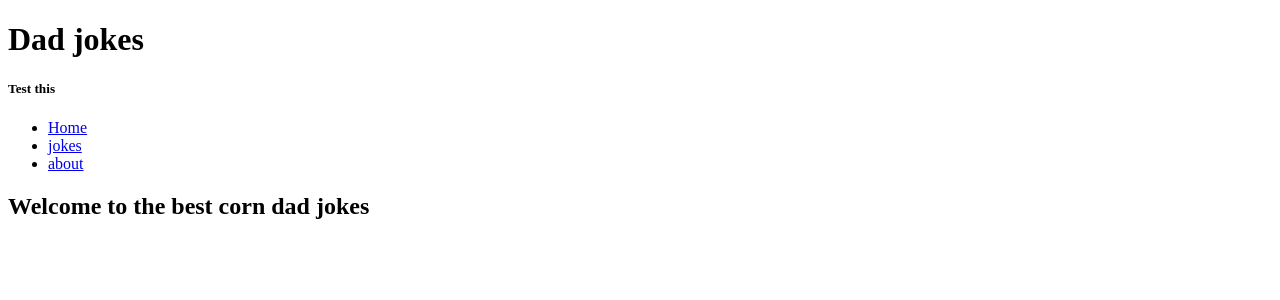
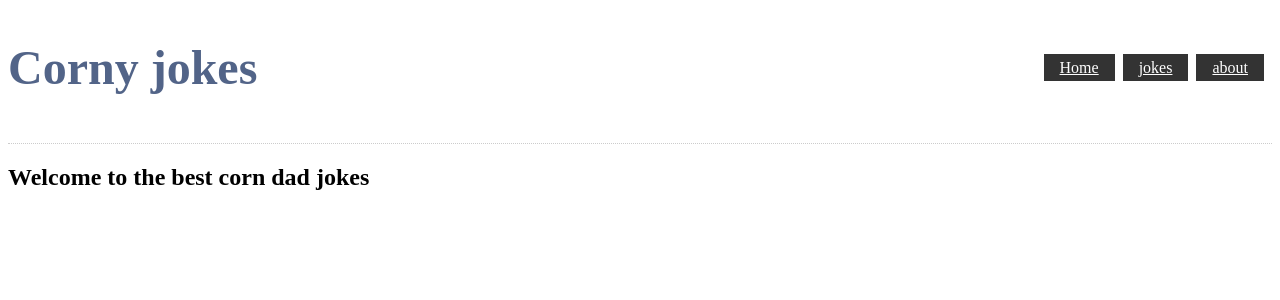
Before and after one commit to bhavukkalra/NuxtJS-random-joke-teller, a Nuxt app: page / in a window 1280 px wide. Shown: the top 300 px of the page. Built offline with nearby package versions, Linux system fonts and the light colour scheme.

Commit message:
Styling added

```diff
--- a/components/AppHeader.vue
+++ b/components/AppHeader.vue
@@ -1,8 +1,6 @@
 <template>
   <header class="header">
-    <h1 class="title">Dad jokes</h1>
-
-    <h5>Test this</h5>
+    <h1 class="title">Corny jokes</h1>
 
     <ul>
       <li>
@@ -24,4 +22,35 @@ export default {
 }
 </script>
 
-<style></style>
+<style>
+.header {
+  display: flex;
+  justify-content: space-between;
+  align-items: center;
+  margin-bottom: 1rem;
+  padding-bottom: 1rem;
+  border-bottom: 1px dotted #ccc;
+}
+.header .title {
+  font-size: 3rem;
+  color: #526488;
+}
+.header ul {
+  display: flex;
+  list-style-type: none;
+}
+.header a:hover {
+  display: inline-block;
+  background: grey;
+  color: #fff;
+  padding: 0.3rem 1rem;
+  margin-right: 0.5rem;
+}
+.header a {
+  display: inline-block;
+  background: #333;
+  color: #fff;
+  padding: 0.3rem 1rem;
+  margin-right: 0.5rem;
+}
+</style>
```
